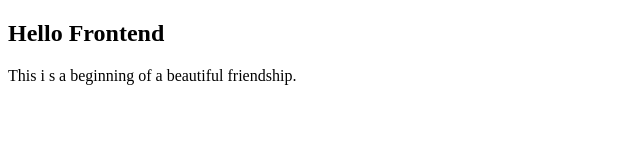
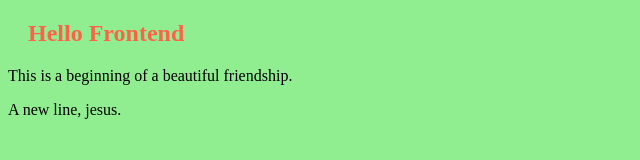
Before and after one commit to Maciteso/Maciteso.github.io, a plain HTML site: page index.html in a window 1280 px wide. Shown: the whole page, without its empty margins (0-640 px from the left). Drawn offline with Linux system fonts and the light colour scheme.

Commit message:
Add a new line to index.html

```diff
--- a/index.html
+++ b/index.html
@@ -4,10 +4,11 @@
     <meta charset="UTF-8" />
     <meta name="viewport" content="width=device-width, initial-scale=1.0" />
     <title>Git Traning</title>
-    <link rel="stylesheet" href="">
+    <link rel="stylesheet" href="style.css">
   </head>
   <body>
     <h2>Hello Frontend</h2>
-    <p>This i s a beginning of a beautiful friendship.</p>
+    <p>This is a beginning of a beautiful friendship.</p>
+    <p>A new line, jesus.</p>
   </body>
 </html>
```
